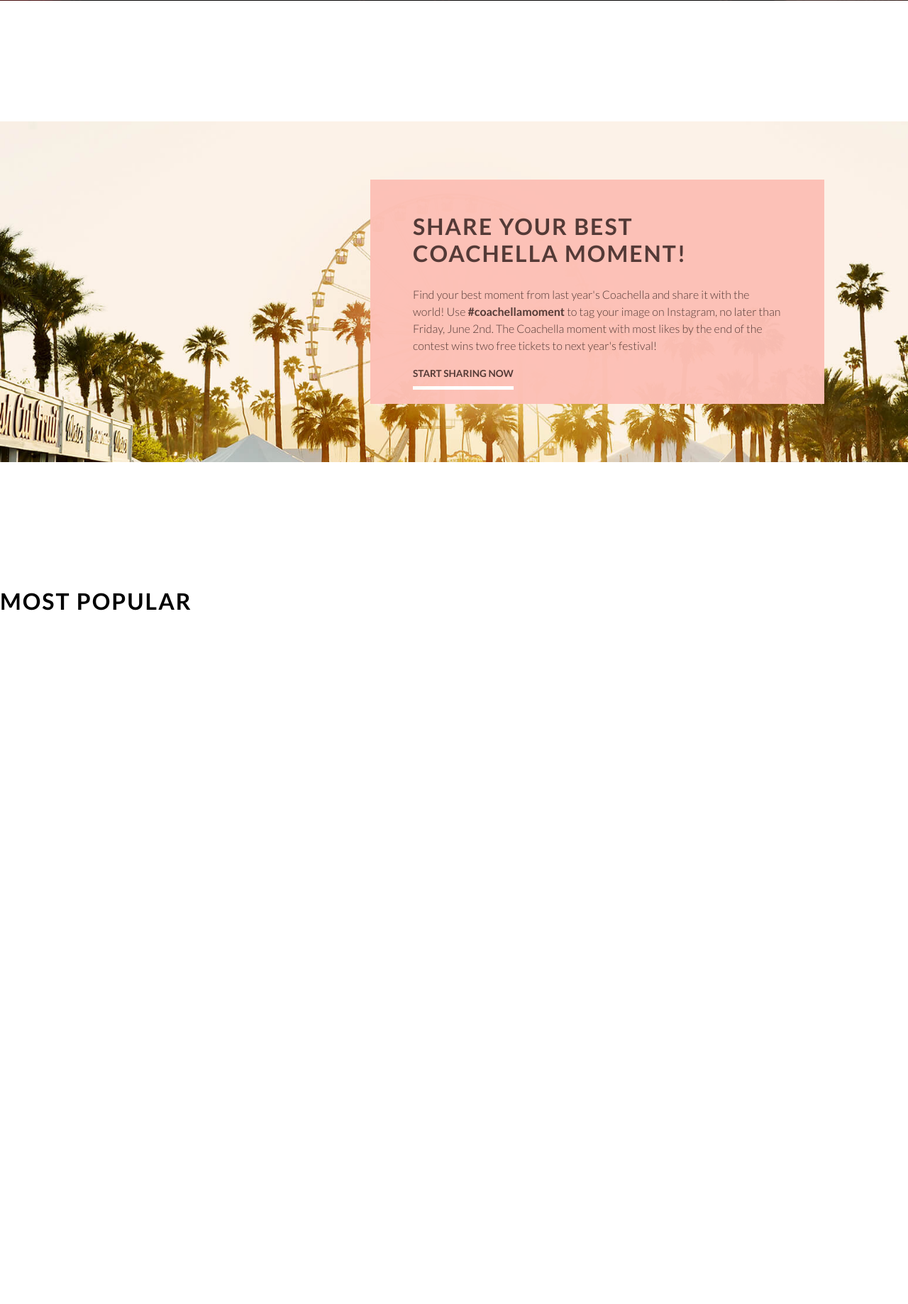
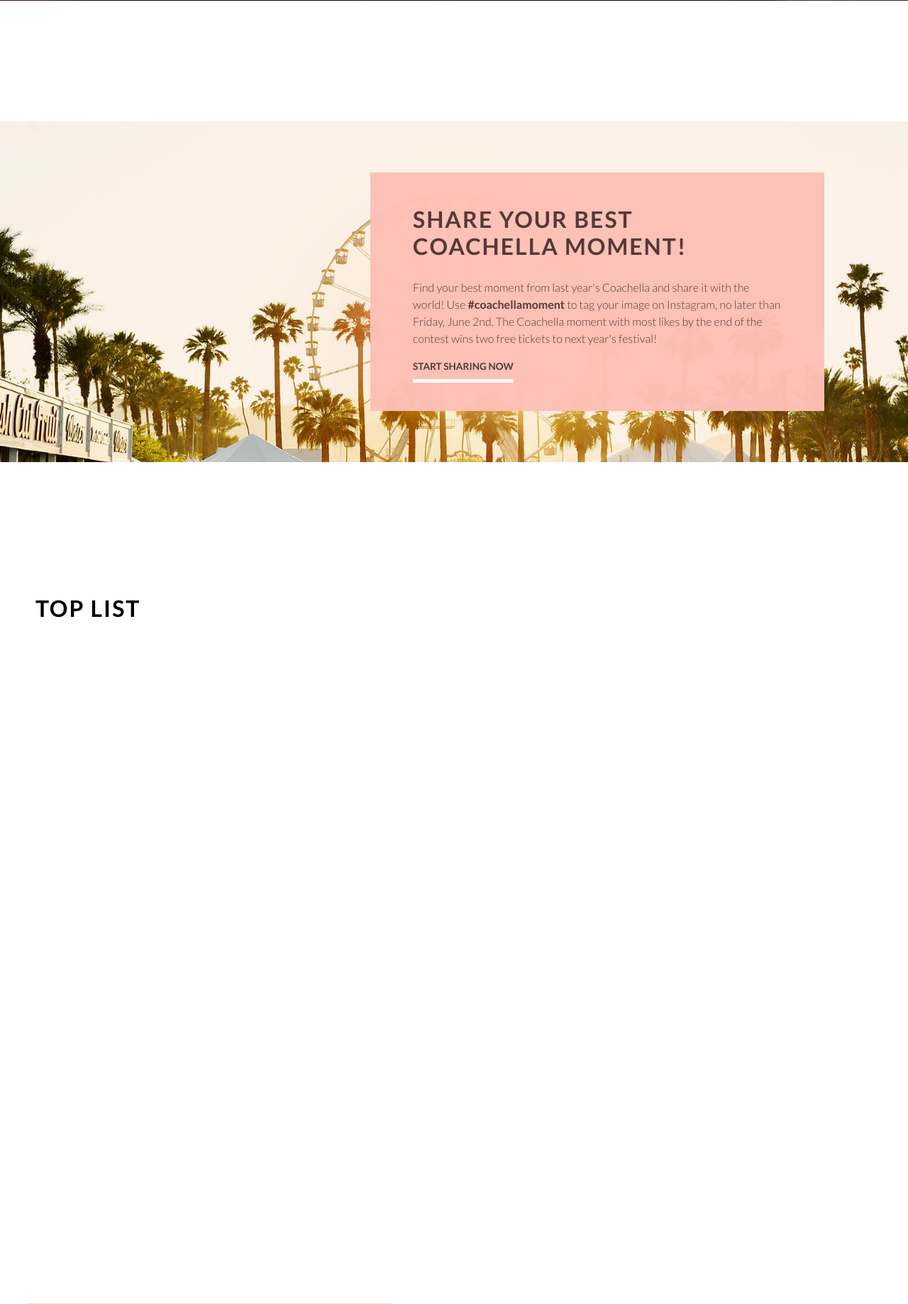
Before and after one commit to alexandrasommar/coachellamoments, a PHP site: page / in a window 1280 px wide. Shown: the part 799-2636 px from the top of the page at 71% size. Run offline with PHP 8.4, Linux system fonts and the light colour scheme; style sheets or scripts are compiled from the project's sources; some libraries are stand-ins or nearby versions.

Commit message:
Fix med hover-effekt på länkar plus lite marginal i sektionerna top list och most recent

```diff
--- a/index.php
+++ b/index.php
@@ -50,7 +50,7 @@
 
     <!-- Top list -->
     <section id="top-list" class="top-list">
-        <h2>Most popular</h2>
+        <h2>Top List</h2>
         <div class="overlay">
 
           <div class="pop-up">
@@ -79,7 +79,7 @@
 
     <!-- Most recent posts -->
     <section id="most-recent" class="most-recent">
-        <h2>Latests posts</h2>
+        <h2>Most recent posts</h2>
         <div class="posts">
             <!-- Posts-->
         </div> <!-- .posts -->
--- a/src/scss/_base.scss
+++ b/src/scss/_base.scss
@@ -168,12 +168,12 @@
 }
 
 /**********************
-     Section: Info
+         Info
 **********************/
 
 section.info {
+    display: flex;
     align-items: flex-start;
-    display: flex;
     padding-top: 20px;
     img {
         height: 270px;
@@ -205,7 +205,7 @@
             height: auto;
             left: 10px;
             margin: 0 auto;
-            padding: 4% 8%;
+            padding: 4% 8% 8% 8%;
             position: absolute;
             right: 10px;
             top: 210px;
@@ -254,7 +254,7 @@
 }
 
 /**********************
-     Section: Posts
+        Posts
 **********************/
 
 .posts {
@@ -320,8 +320,9 @@
 }
 
 /**********************
-   Pop up window
+     Pop up window
 **********************/
+
 .overlay {
   background: rgba(0, 0, 0, 0.7);
   bottom: 0;
@@ -352,7 +353,16 @@
 }
 
 /**********************
-   Section: Coachella
+ Top List & Most Recent
+**********************/
+
+section.top-list,
+section.most-recent {
+    padding: 10px 22px;
+}
+
+/**********************
+       Coachella
 **********************/
 
 section.coachella {
@@ -391,9 +401,9 @@
             width: 100%;
             a {
                 color: #fff;
-                height: 100%;
+                height: 40px;
                 left: 0;
-                padding: 20px;
+                padding: 20px 0 0 0;
                 position: absolute;
                 text-decoration: none;
                 text-transform: uppercase;
@@ -463,6 +473,7 @@
         i {
             margin: 0 5px;
             transition: 0.2s;
+            cursor: pointer;
             &:hover {
                 color: $sunny;
             }
--- a/src/scss/_desktop.scss
+++ b/src/scss/_desktop.scss
@@ -94,7 +94,7 @@
             position: relative;
             opacity: 0.97;
             margin: 2% 10% 2% 0;
-            padding: 20px 60px;
+            padding: 20px 60px 40px 60px;
             width: 50%;
             height: auto;
             top: 0;
@@ -131,7 +131,7 @@
             width: 260px;
             a {
                 width: 260px;
-                padding: 20px 2px;
+                padding: 20px 2px 0 0;
                 &:hover ~ div.hover {
                     width: 260px;
                 }
--- a/src/scss/_tablet.scss
+++ b/src/scss/_tablet.scss
@@ -31,13 +31,22 @@
     .bg-block {
         height: 60vh;
         .text-block {
-            padding: 3% 8%;
+            padding: 3% 8% 5% 8%;
             width: 95%;
             height: auto;
             max-width: 800px;
             top: 300px;
         }
     }
+}
+
+/**********************
+ Top List & Most Recent
+**********************/
+
+section.top-list,
+section.most-recent {
+    padding: 10px 50px;
 }
 
 /**********************
```
